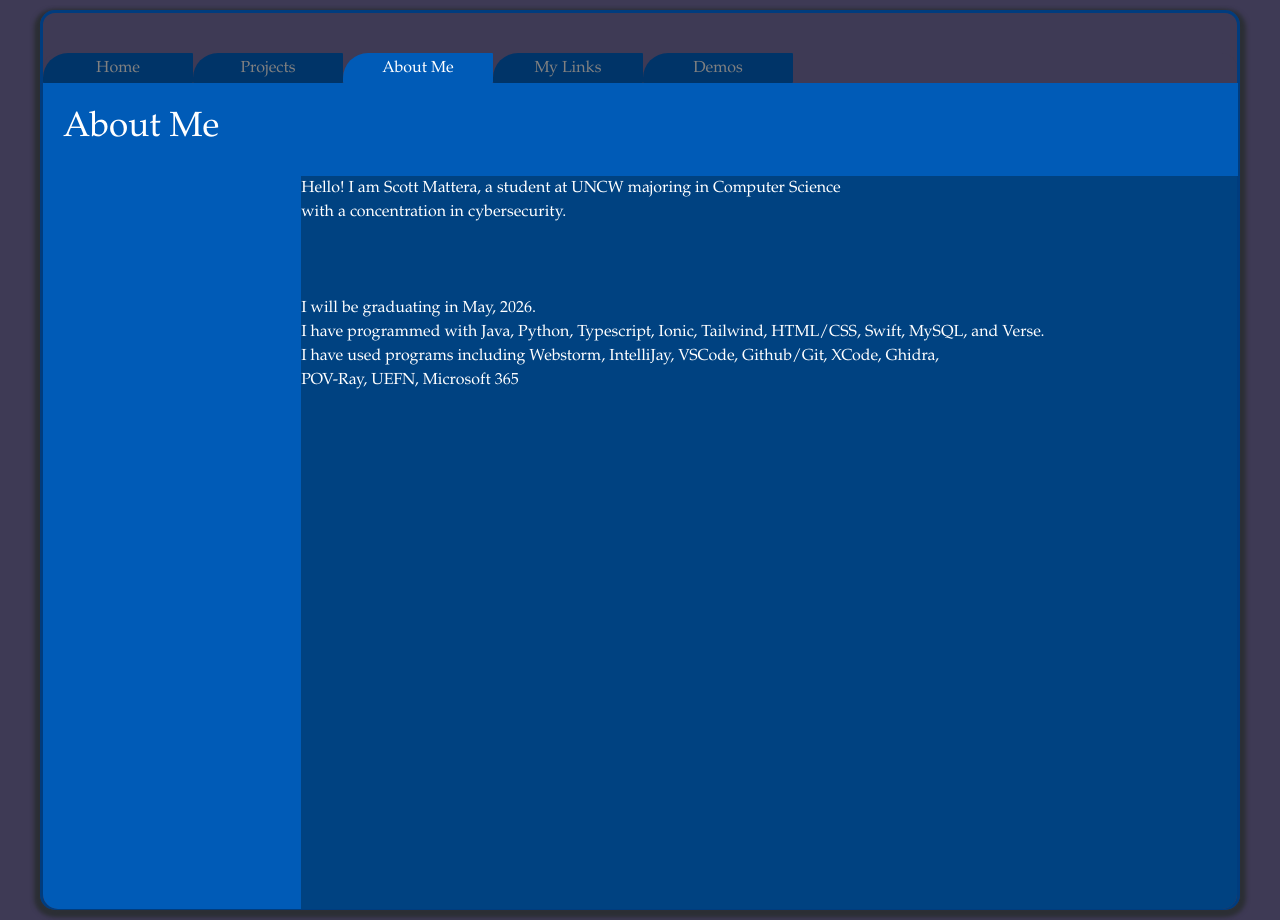
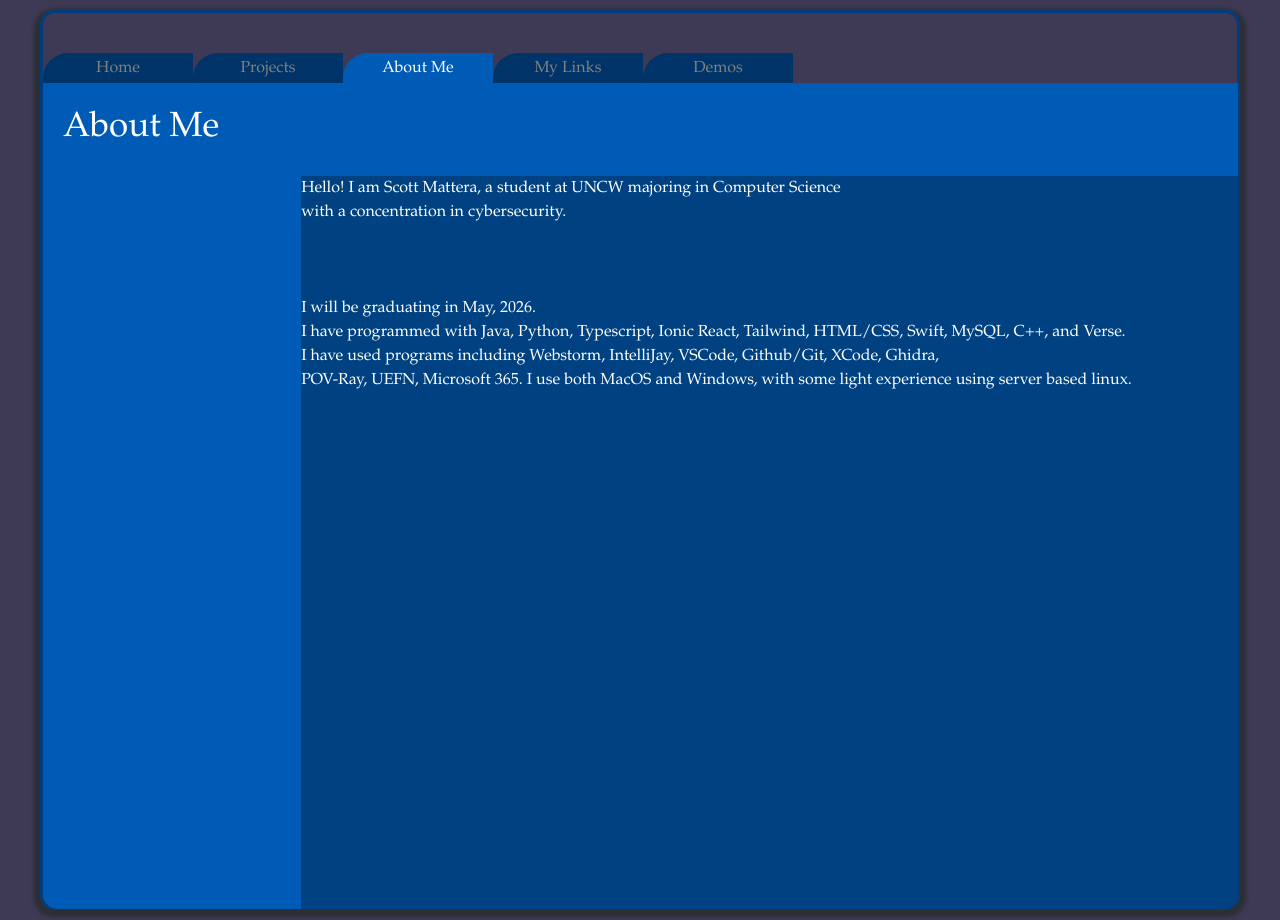
Before and after one commit to scottm213/scottmattera.net, a SvelteKit app: page /about in a window 1280 px wide. Built offline with nearby package versions, Linux system fonts and the light colour scheme.

Commit message:
update work

```diff
--- a/src/routes/about/+page.svelte
+++ b/src/routes/about/+page.svelte
@@ -14,9 +14,10 @@
         <p>Hello! I am Scott Mattera, a student at UNCW majoring in Computer Science <br> with a
             concentration in cybersecurity.</p> <br> <br> <br>
         <p>I will be graduating in May, 2026. <br>
-        I have programmed with Java, Python, Typescript, Ionic, Tailwind, HTML/CSS, Swift, MySQL, and Verse. <br>
+        I have programmed with Java, Python, Typescript, Ionic React, Tailwind, HTML/CSS, Swift, MySQL, C++, and Verse. <br>
         I have used programs including Webstorm, IntelliJay, VSCode, Github/Git, XCode, Ghidra, <br>
-        POV-Ray, UEFN, Microsoft 365</p>
+        POV-Ray, UEFN, Microsoft 365.
+        I use both MacOS and Windows, with some light experience using server based linux.</p>
 
     </div>
 </div>
--- a/src/routes/work/+page.svelte
+++ b/src/routes/work/+page.svelte
@@ -78,7 +78,7 @@
                         <li>Also set up a request with the Yelp API to get restaurant info near a user (location is just hardcoded, selected by user)</li>
                         <li>Passwords are hashed before being saved to database</li>
                         <li>Lots of time spent figuring out how to host the database on my Oracle Cloud server (using docker compose)</li>
-                        <li>The backend itself is also hosted on my VPS, using a dockerfile.</li>
+                        <li>The backend itself is also hosted on my Ubuntu VPS, using a dockerfile.</li>
                     </ul>
                     <p class = "font-bold">Computer Store Site </p>
                     <ul class="list-disc pl-6">
@@ -140,12 +140,14 @@
                         <li>Guessing games based on Wordle that get random characters from the Fortnite shop or Brainrot wiki. Users can get hints,
                         make a guess (which shows any letters that were in the correct position) and get points based on how many guesses they used</li>
                         <li>Has a points system that gives players points from activities, and stores them so anyone can see their total. </li>
+                        <li>Has some ways to spend points, including a gacha game implemented with rarities and pity, with a feature that levels up every duplicate pulled</li>
+                        <li>Uses SQlite to store information about user's points and their collected gachas</li>
                         <li>Uses the last.fm API to implement a command that searches for a last.fm user's listening history, with parameters allowing to sort by
                         all time, month, year, week, and choose between songs and albums</li>
                         <li>Uses Jsoup, Gson and other Java libraries to implement webscraping commands (searching Brainrot wiki)</li>
                         <li>Uses the Fortnite API to get shop data</li>
                         <li>Uses the AmiAmi API in a python script to search AmiAmi website</li>
-                        <li>Uses gradle to build, hosted on my Oracle Cloud server</li>
+                        <li>Uses gradle to build, hosted on my Ubuntu Oracle Cloud server</li>
                         <li>Made SOLO</li>
                     </ul>
                 </div>
```
